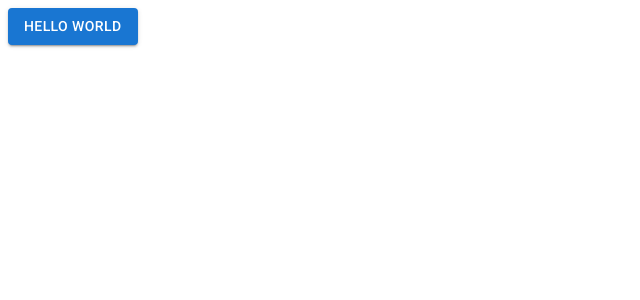
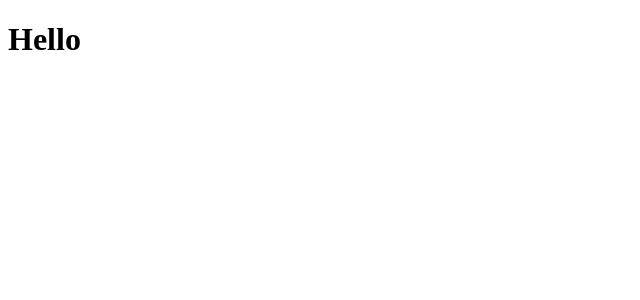
Before and after one commit to RavanaDevs/project-manager-frontend, a React (Vite) app: page / in a window 1280 px wide. Shown: the top 300 px of the page, without its empty margins (0-640 px from the left). Built offline with nearby package versions, Linux system fonts and the light colour scheme.

Commit message:
login page

```diff
--- a/src/App.jsx
+++ b/src/App.jsx
@@ -1,10 +1,10 @@
 import './App.css'
-import { Button } from '@mui/material'
+import Login from './components/login'
 
 function App() {
   return (
     <>
-      <Button variant="contained">Hello world</Button>
+      <Login />
     </>
   )
 }
--- /dev/null
+++ b/src/components/login.jsx
@@ -0,0 +1,7 @@
+import './components.css'
+
+const Login = () => {
+  return <h1>Hello</h1>
+}
+
+export default Login
--- /dev/null
+++ b/src/components/signup.jsx
@@ -0,0 +1 @@
+import './components.css'
```
Also changed, not shown: src/components/components.css (added).
